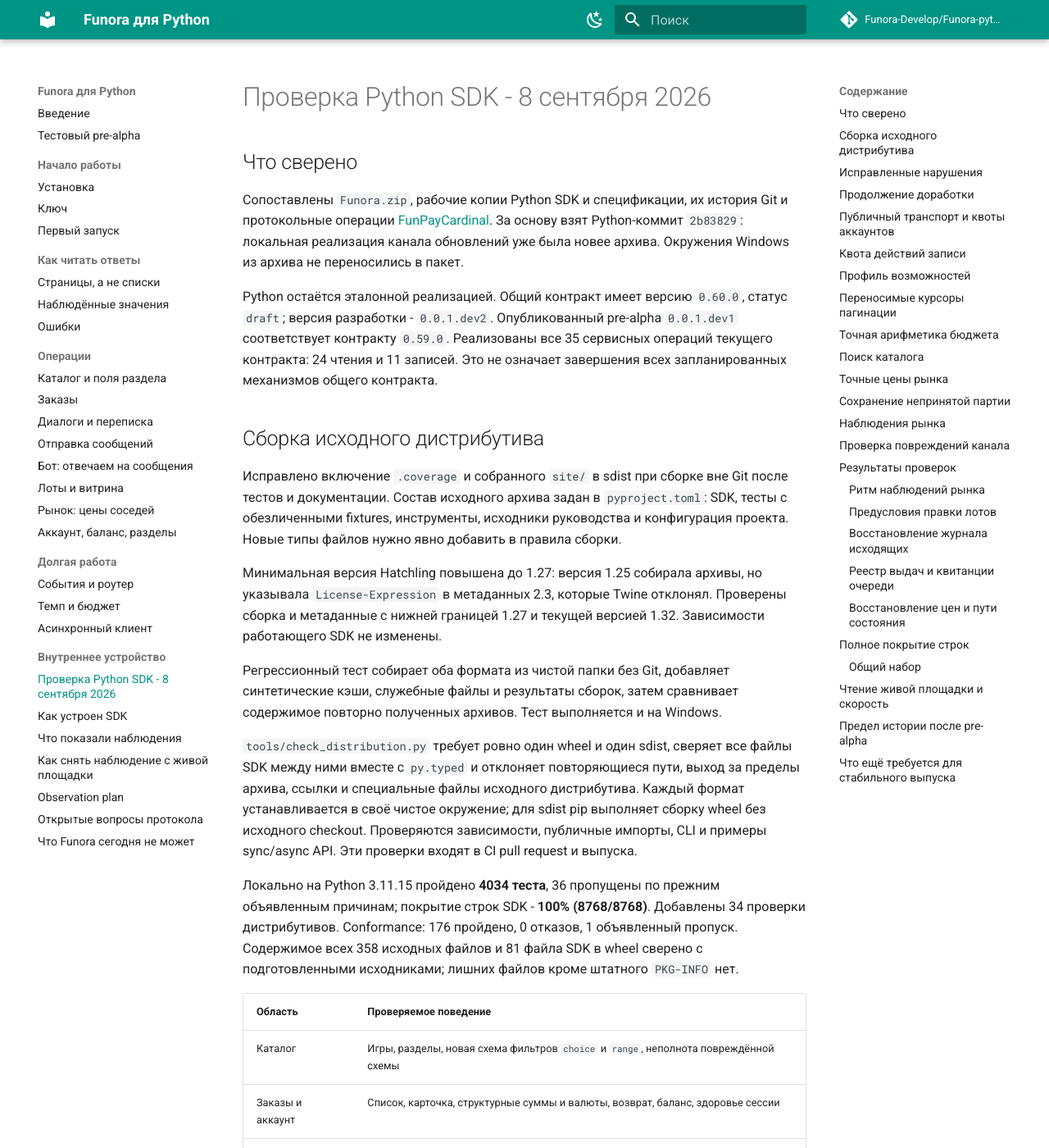
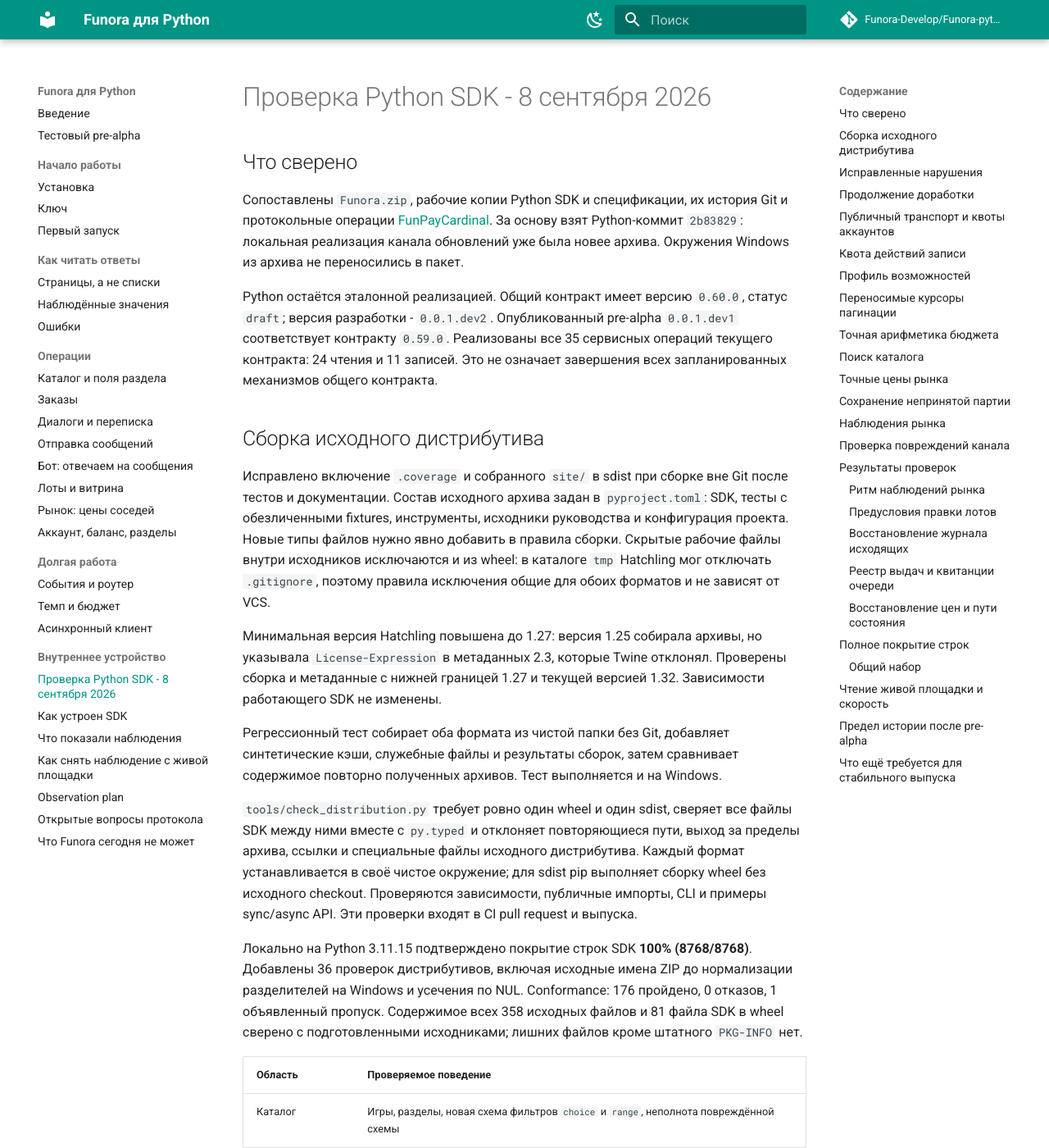
Before and after one commit to Funora-Develop/Funora-python, an MkDocs documentation site: the page built from docs/validation.md, in a window 1280 px wide and 1400 px high. Shown: the whole window at 82% size. Built offline with MkDocs 1.6.1 and Material for MkDocs 9.7.7, drawn with Linux system fonts in a browser that asks for light colours; comment, search, counter and statistics services are not loaded.

Commit message:
исправлена проверка архивов на разных ОС

```diff
--- a/docs/validation.md
+++ b/docs/validation.md
@@ -20,6 +20,9 @@
 Git после тестов и документации. Состав исходного архива задан в `pyproject.toml`:
 SDK, тесты с обезличенными fixtures, инструменты, исходники руководства и
 конфигурация проекта. Новые типы файлов нужно явно добавить в правила сборки.
+Скрытые рабочие файлы внутри исходников исключаются и из wheel: в каталоге
+`tmp` Hatchling мог отключать `.gitignore`, поэтому правила исключения общие
+для обоих форматов и не зависят от VCS.
 
 Минимальная версия Hatchling повышена до 1.27: версия 1.25 собирала архивы,
 но указывала `License-Expression` в метаданных 2.3, которые Twine отклонял.
@@ -37,9 +40,10 @@
 сборку wheel без исходного checkout. Проверяются зависимости, публичные импорты,
 CLI и примеры sync/async API. Эти проверки входят в CI pull request и выпуска.
 
-Локально на Python 3.11.15 пройдено **4034 теста**, 36 пропущены по прежним
-объявленным причинам; покрытие строк SDK - **100% (8768/8768)**. Добавлены
-34 проверки дистрибутивов. Conformance: 176 пройдено, 0 отказов, 1 объявленный
+Локально на Python 3.11.15 подтверждено покрытие строк SDK
+**100% (8768/8768)**. Добавлены 36 проверок дистрибутивов, включая исходные
+имена ZIP до нормализации разделителей на Windows и усечения по NUL.
+Conformance: 176 пройдено, 0 отказов, 1 объявленный
 пропуск. Содержимое всех 358 исходных файлов и 81 файла SDK в wheel сверено
 с подготовленными исходниками; лишних файлов кроме штатного `PKG-INFO` нет.
 
--- a/pyproject.toml
+++ b/pyproject.toml
@@ -39,11 +39,14 @@
 # окружением: документация в отдельном репозитории расходится с кодом молча.
 docs = ["mkdocs>=1.6", "mkdocs-material>=9.5"]
 
+[tool.hatch.build]
+exclude = ["**/__pycache__", "/src/**/.*", "/tests/**/.*", "/tools/**/.*", "/docs/**/.*"]
+
 [tool.hatch.build.targets.wheel]
 packages = ["src/funora"]
 
 # Архив собирается и вне Git, в том числе после pytest и mkdocs. В этом
-# случае исключения VCS недоступны: состав задаётся явно, а не содержимым cwd.
+# случае правила VCS могут быть отключены: состав задаётся явно.
 [tool.hatch.build.targets.sdist]
 include = [
   "/src/funora/**/*.py",
@@ -65,7 +68,6 @@
   "/mkdocs.yml",
   "/pyproject.toml",
 ]
-exclude = ["**/__pycache__", "/src/**/.*", "/tests/**/.*", "/tools/**/.*", "/docs/**/.*"]
 
 [tool.pytest.ini_options]
 testpaths = ["tests"]
```
Also changed, not shown: 2 other files.
